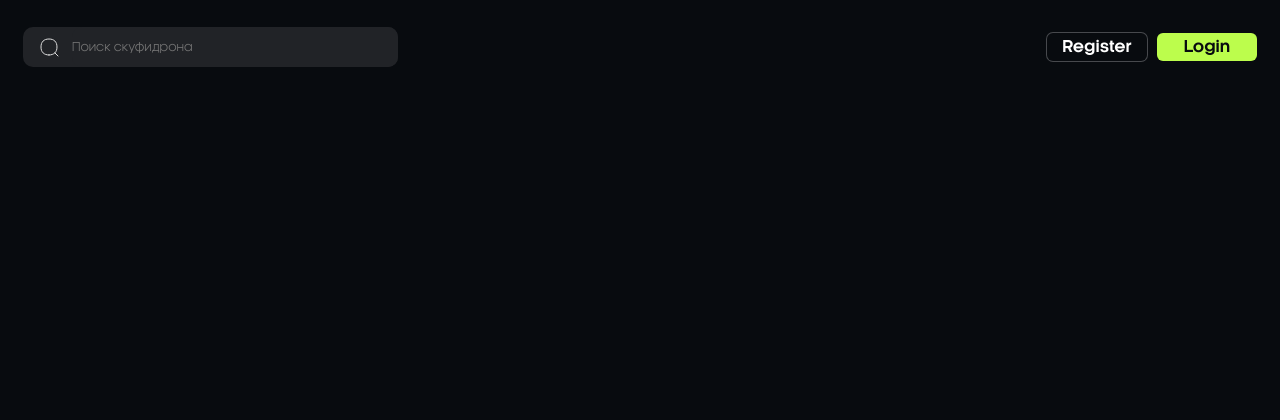
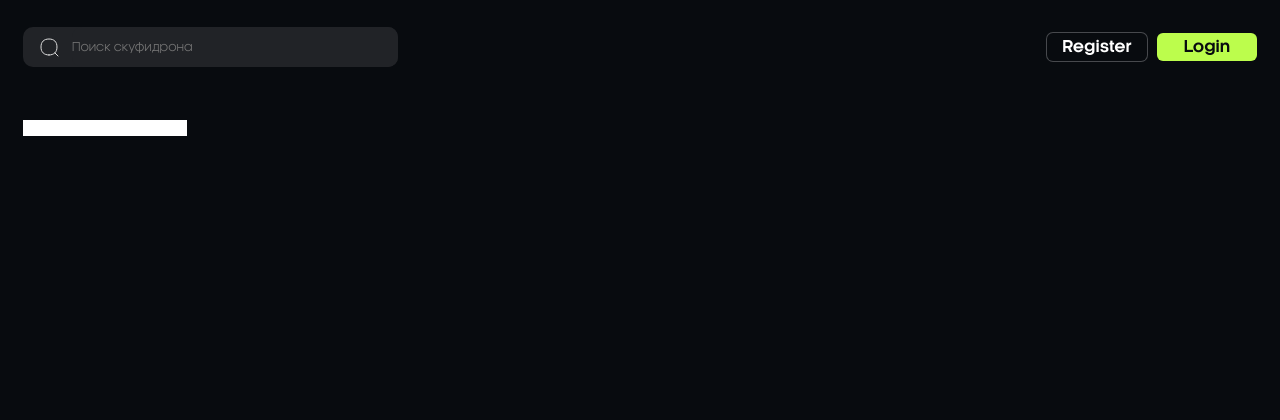
Before and after one commit to Ma1anin/Kacherga-News, a Node server app: template public/pages/main.html in a window 1280 px wide. Shown: the top 420 px of the page. Run offline with Node 20, Linux system fonts and the light colour scheme; the template is opened without the code that fills it, so the values that code supplies are empty; some libraries are stand-ins or nearby versions.

Commit message:
add class

```diff
--- a/public/pages/main.html
+++ b/public/pages/main.html
@@ -20,14 +20,43 @@
                     <div class="header__top-inner">
                         <div class="header__top-search">
                             <img class="header__top-search-Logo" src="/public/images/search ico.svg" alt="search logo">
-                            <input class="header__top-search-text" id="header_top-search" placeholder="Поиск скуфидрона" type="search">
+                            <input class="header__top-search-text" id="header_top-search" placeholder="Поиск скуфидрона"
+                                type="search">
                         </div>
                         <!-- <div class="header__profile"> -->
-                            <div class="profile__buttons">
-                                <a class="profile__buttons-register" href="/public/pages/Register.html">Register</a>
-                                <a class="profile__buttons-login" href="/public/pages/Login.html">Login</a>
+                        <div class="profile__buttons">
+                            <a class="profile__buttons-register green-btn"
+                                href="/public/pages/Register.html">Register</a>
+                            <a class="profile__buttons-login grey-btn" href="/public/pages/Login.html">Login</a>
+                        </div>
+                        <!-- </div> -->
+                    </div>
+                </div>
+            </div>
+            <div class="header__main">
+                <div class="container">
+                    <div class="header__main-inner">
+                        <div class="header__news-board">
+                            <div class="header__top-new-board">
+                                <div class="green-box"></div>
+                                <div class="header__top-new-board-text"></div>
+                                <div class="header__top-new-board-btn">
+                                    <input id="new-board-btn" type="text">
+                                </div>
                             </div>
-                        <!-- </div> -->
+                            <div class="header__main-news-board">
+
+                            </div>
+                        </div>
+                        <div class="header__events">
+                            <div class="header__top-events">
+                                <div class="green-box"></div>
+                                <div class="header__top-events-text"></div>
+                            </div>
+                            <div class="header__main-events">
+
+                            </div>
+                        </div>
                     </div>
                 </div>
             </div>
```
